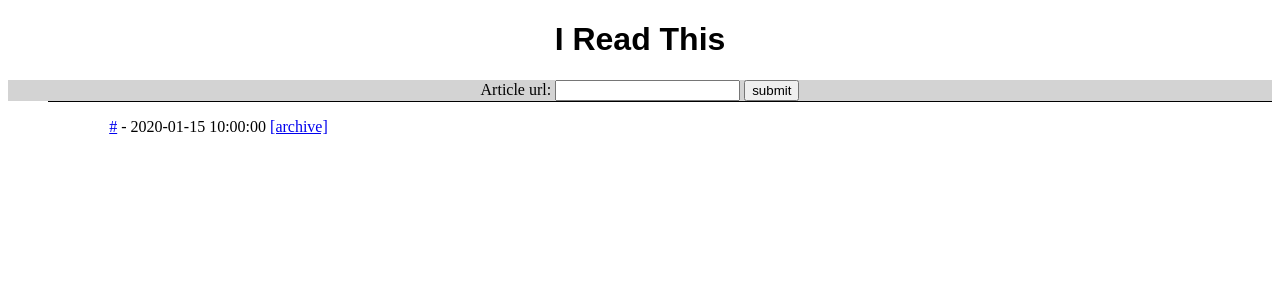
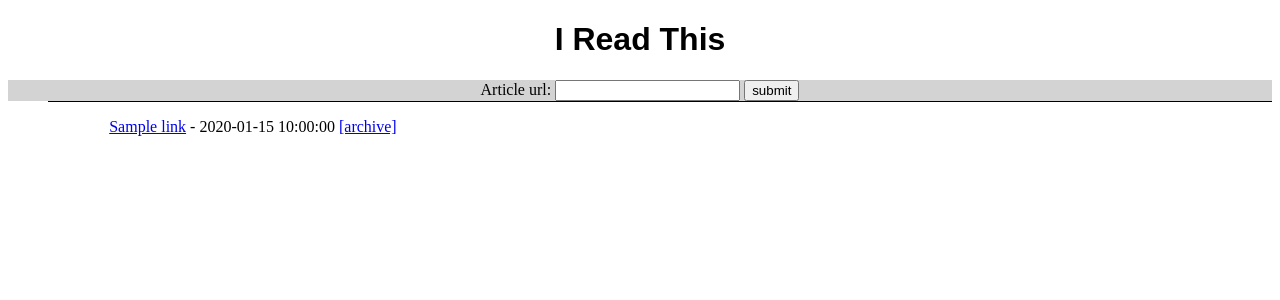
Before and after one commit to carewdavid/i-read-this, a Flask app: template app/templates/base.html in a window 1280 px wide. Shown: the top 300 px of the page. Run offline with Flask 3, Linux system fonts and the light colour scheme; the template is opened without the code that fills it: most values are stand-ins (such as "Sample title", 1, 10 or a date in 2020).

Commit message:
Render link with page title if it has been downloaded

```diff
--- a/app/templates/base.html
+++ b/app/templates/base.html
@@ -15,7 +15,7 @@
         </form>
 		<ul>
 			{% for link in links %}
-<li><p><a href="{{ link['url'] }}">{{ link['url'] }}</a> - {{ link['added_at'] }} <a href="/archive/{{ link['id'] }}">[archive]</a></li>
+<li><p><a href="{{ link['url'] }}">{%if link['title']%}{{link['title']}}{%else%}{{link['url']}}{%endif%}</a> - {{ link['added_at'] }} <a href="/archive/{{ link['id'] }}">[archive]</a></li>
 			{% endfor %}
 		</ul>
 	</body>
```
